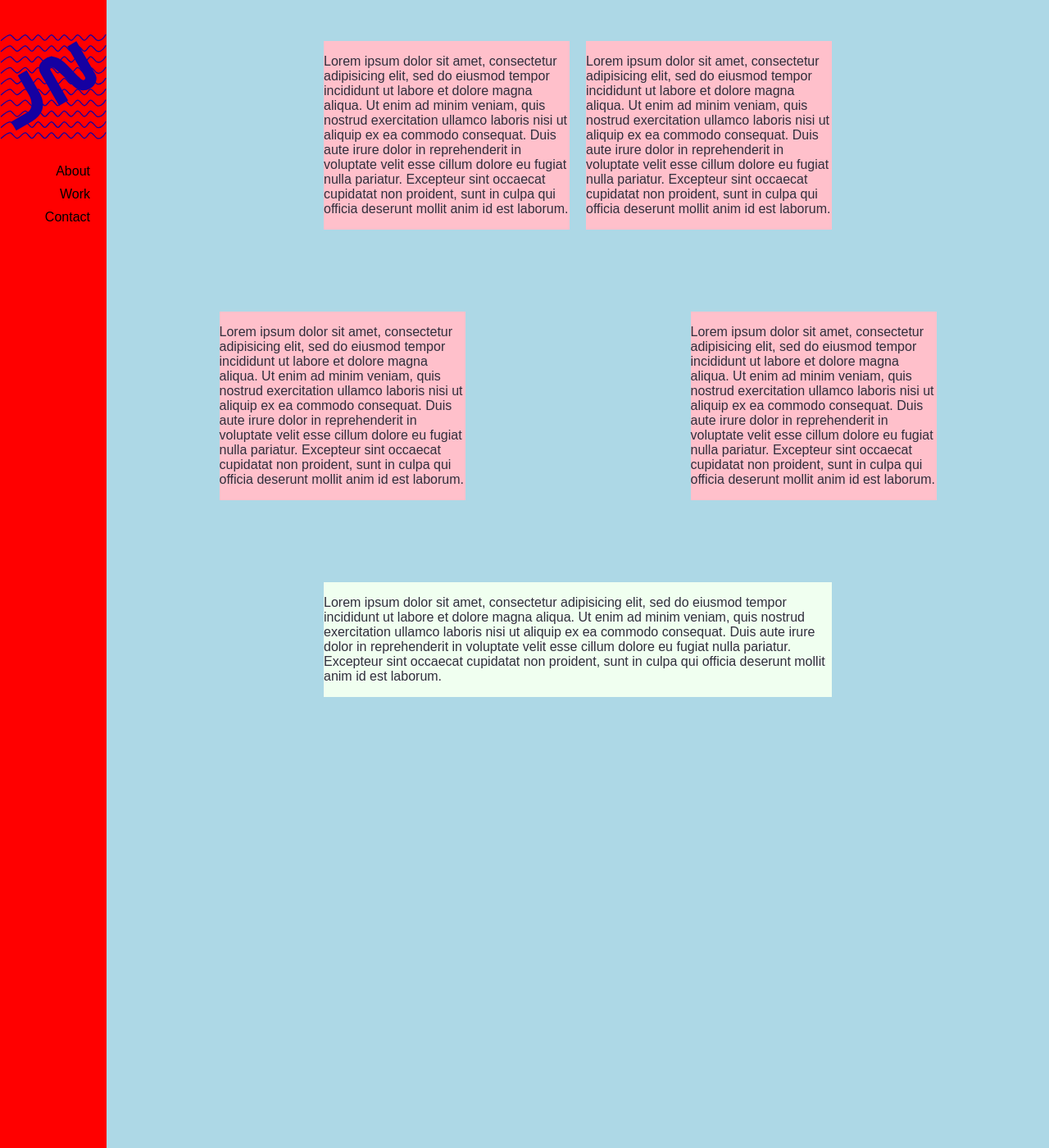
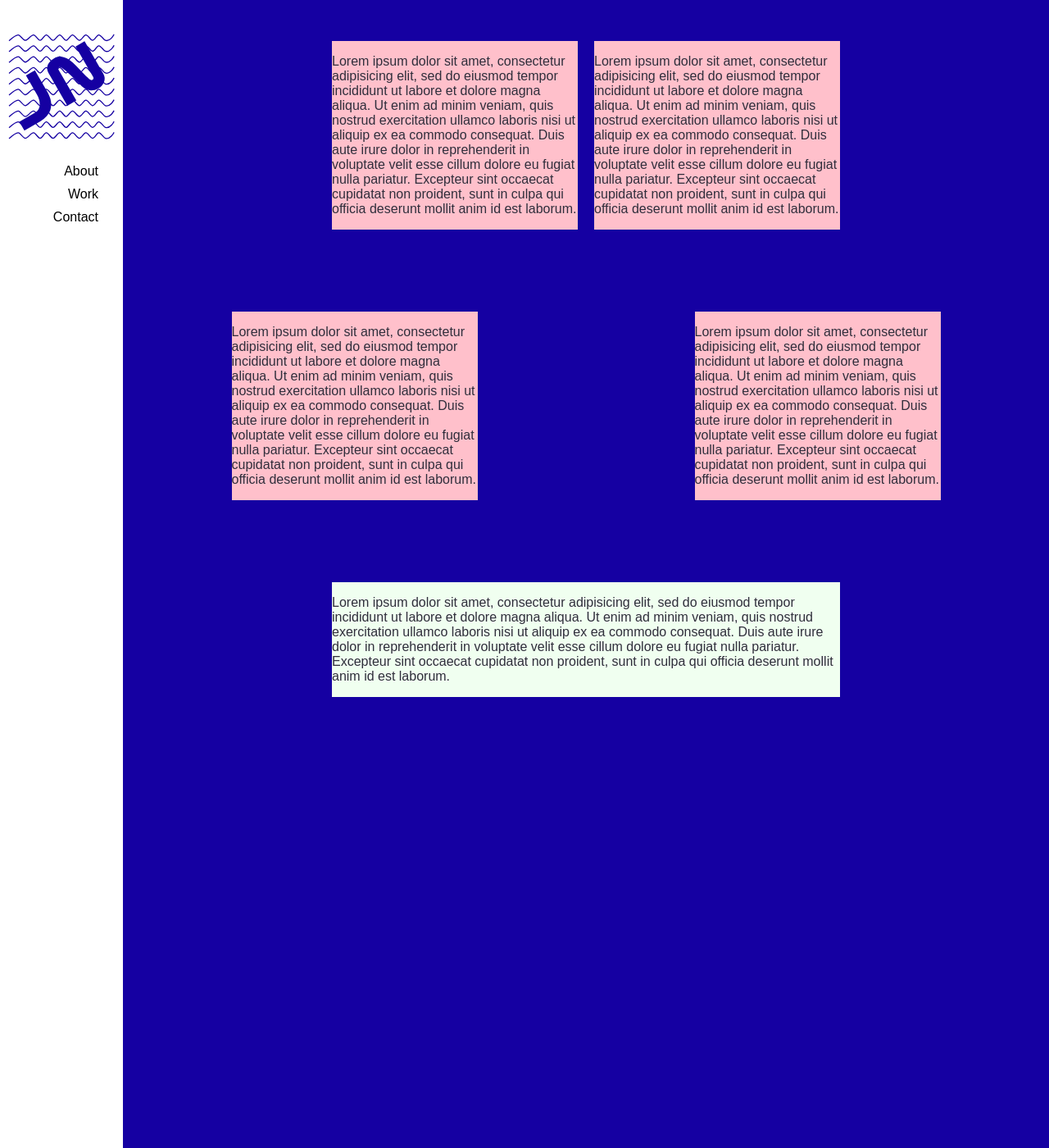
Before and after one commit to jakeninny/New-Jekyll-Personal-Site, a Jekyll site: the page built from index.html, in a window 1280 px wide and 1400 px high. Shown: the whole window at 82% size. Built offline with Jekyll 4.4.1, drawn with Linux system fonts in a browser that asks for light colours; nearby versions of some CDN libraries; Markdown is read by kramdown in place of the engine named in the settings.

Commit message:
slight css changes. Had to reinstall jekyll after upgrading to el capitan

```diff
--- a/_scss/_header.scss
+++ b/_scss/_header.scss
@@ -1,7 +1,8 @@
 .home-wrap header {
-  background-color: red;
+  background-color: #fff;
   width: 130px;
-  padding: 30px 0;
+  padding: 30px 10px;
+
 
   .header-position {
     position: fixed;
@@ -11,6 +12,7 @@
     width: 130px;
     display: flex;
     flex-direction: column;
+    padding-left: 10px;
   }
 
   .logo {
--- a/_scss/main.scss
+++ b/_scss/main.scss
@@ -13,7 +13,7 @@ $link-color: $accent-color;
 $selection-color: #FFF498;
 
 body {
-  background: lightblue;
+  background: #1500A2;
   box-sizing: border-box;
   font-family: 'Fira Sans' sans-serif;
   color: $text-color;
--- a/css/main.css
+++ b/css/main.css
@@ -355,9 +355,9 @@ th {
   padding: 0; }
 
 .home-wrap header {
-  background-color: red;
+  background-color: #fff;
   width: 130px;
-  padding: 30px 0; }
+  padding: 30px 10px; }
   .home-wrap header .header-position {
     position: fixed;
     top: 30px;
@@ -369,7 +369,8 @@ th {
     display: flex;
     -webkit-flex-direction: column;
         -ms-flex-direction: column;
-            flex-direction: column; }
+            flex-direction: column;
+    padding-left: 10px; }
   .home-wrap header .logo {
     overflow: hidden;
     text-indent: 101%;
@@ -535,7 +536,7 @@ th {
     max-width: 100%; } }
 
 body {
-  background: lightblue;
+  background: #1500A2;
   box-sizing: border-box;
   font-family: 'Fira Sans' sans-serif;
   color: #302e3c;
```
